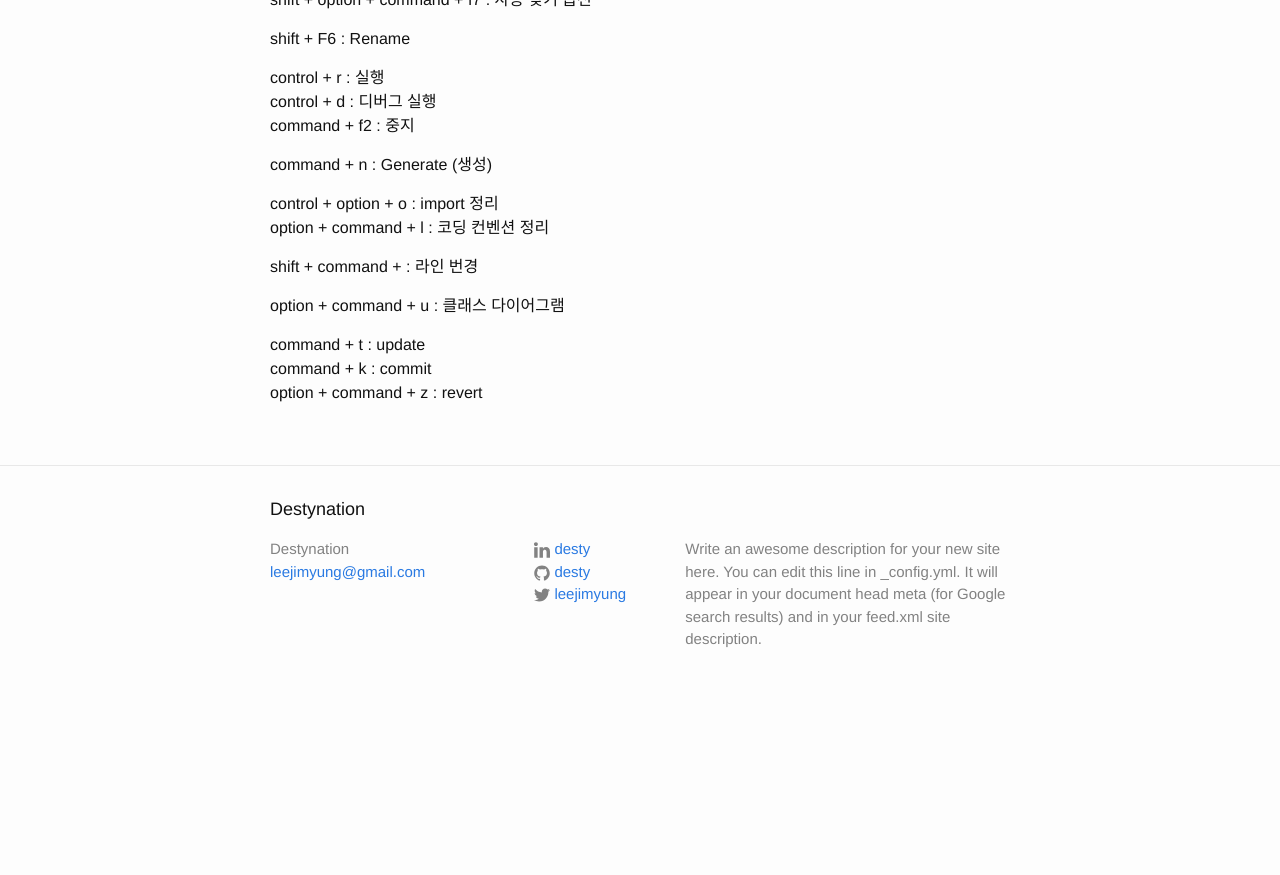
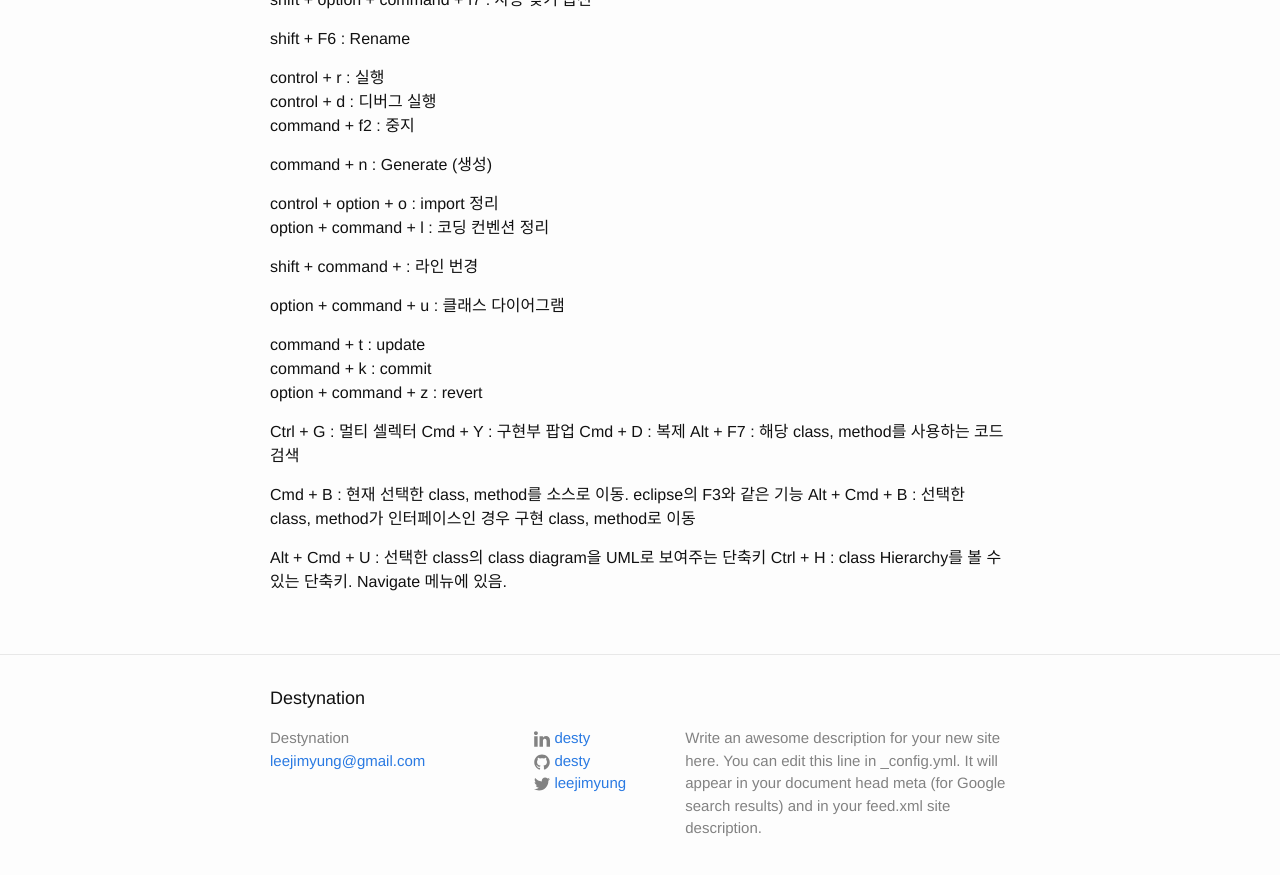
Before and after one commit to desty/desty.github.io, a Jekyll site: the page built from _posts/2016-07-25-intellij-idea-keymaps.markdown, in a window 1280 px wide and 900 px high, scrolled down 608 px. Shown: the top 875 px of the window. Built offline with Jekyll 4.4.1, drawn with Linux system fonts in a browser that asks for light colours; comment, search, counter and statistics services are not loaded; before the commit the page ends 1319 px from its top, so only the background shows below that.

Commit message:
Update 2016-07-25-intellij-idea-keymaps.markdown

```diff
--- a/_posts/2016-07-25-intellij-idea-keymaps.markdown
+++ b/_posts/2016-07-25-intellij-idea-keymaps.markdown
@@ -43,3 +43,14 @@ option + command + u : 클래스 다이어그램
 command + t : update
 command + k : commit
 option + command + z : revert
+
+Ctrl + G : 멀티 셀렉터
+Cmd + Y : 구현부 팝업
+Cmd + D : 복제
+Alt + F7 : 해당 class, method를 사용하는 코드 검색
+
+Cmd + B : 현재 선택한 class, method를 소스로 이동. eclipse의 F3와 같은 기능
+Alt + Cmd + B : 선택한 class, method가 인터페이스인 경우 구현 class, method로 이동
+
+Alt + Cmd + U : 선택한 class의 class diagram을 UML로 보여주는 단축키
+Ctrl + H : class Hierarchy를 볼 수 있는 단축키. Navigate 메뉴에 있음.
```
